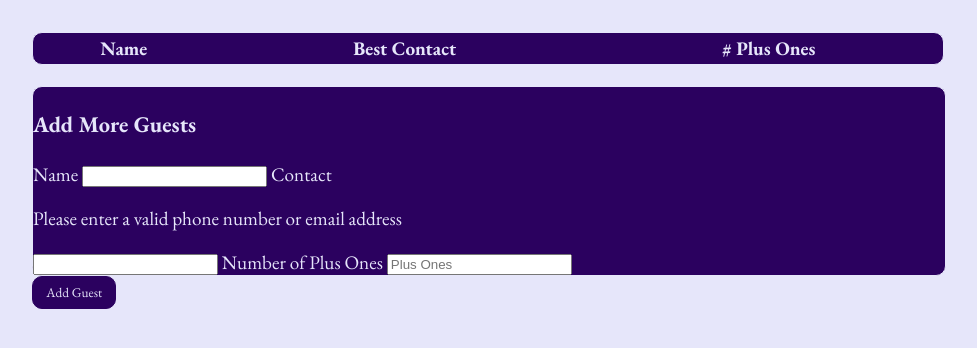
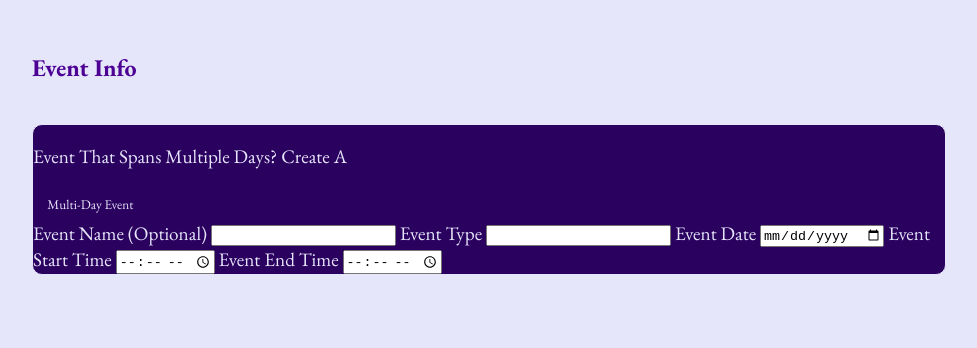
Before and after one commit to madisonVLL/EventPages, a website: page pages/event.html in a window 1280 px wide. Shown: the whole page, without its empty margins (0-977 px from the left). Drawn offline with nearby package versions, Linux system fonts and the light colour scheme.

Commit message:
added event.html

```diff
--- a/pages/event.html
+++ b/pages/event.html
@@ -8,21 +8,22 @@
     <link rel="stylesheet" type="text/css" href="../css/pages.css" />
 </head>
 <body>
-    <table>
-        <th>Name</th>
-        <th>Best Contact</th>
-        <th># Plus Ones</th>
-    </table>
+    <h2>Event Info</h2>
     <br>
-    <form id="add_guest_form">
-        <h3>Add More Guests</h3>
-        <label for="add_guest_name">Name</label>
-        <input type="text" id="add_guest_name" />
-        <label for="add_guest_contact">Contact</label>
-        <p>Please enter a valid phone number or email address</p>
-        <input type="text" id="add_guest_contact"/>
-        <label for="add_plus_ones">Number of Plus Ones</label>
-        <input type="number" min="0" placeholder="Plus Ones"/>
+    <form id="add_event">
+        <div id="multi_day_form">
+            <p>Event That Spans Multiple Days? Create A</p>
+            <button for="add_multiday_event" id="multiday_event_submit">Multi-Day Event</button>
+        </div>
+        <label for="add_event_name">Event Name (Optional)</label>
+        <input type="text" id="add_event_name" />
+        <label for="add_event_type">Event Type</label>
+        <input type="text" id="add_event_type" />
+        <label for="add_event_date">Event Date</label>
+        <input type="date" id="add_event_date"/>
+        <label for="add_event_start">Event Start Time</label>
+        <input type="time" id="add_event_start"/>
+        <label for="add_event_end">Event End Time</label>
+        <input type="time" id="add_event_end"/>
     </form>
-    <button form="add_guest_form" id="add_guest_submit">Add Guest</button>
 </body>
```
